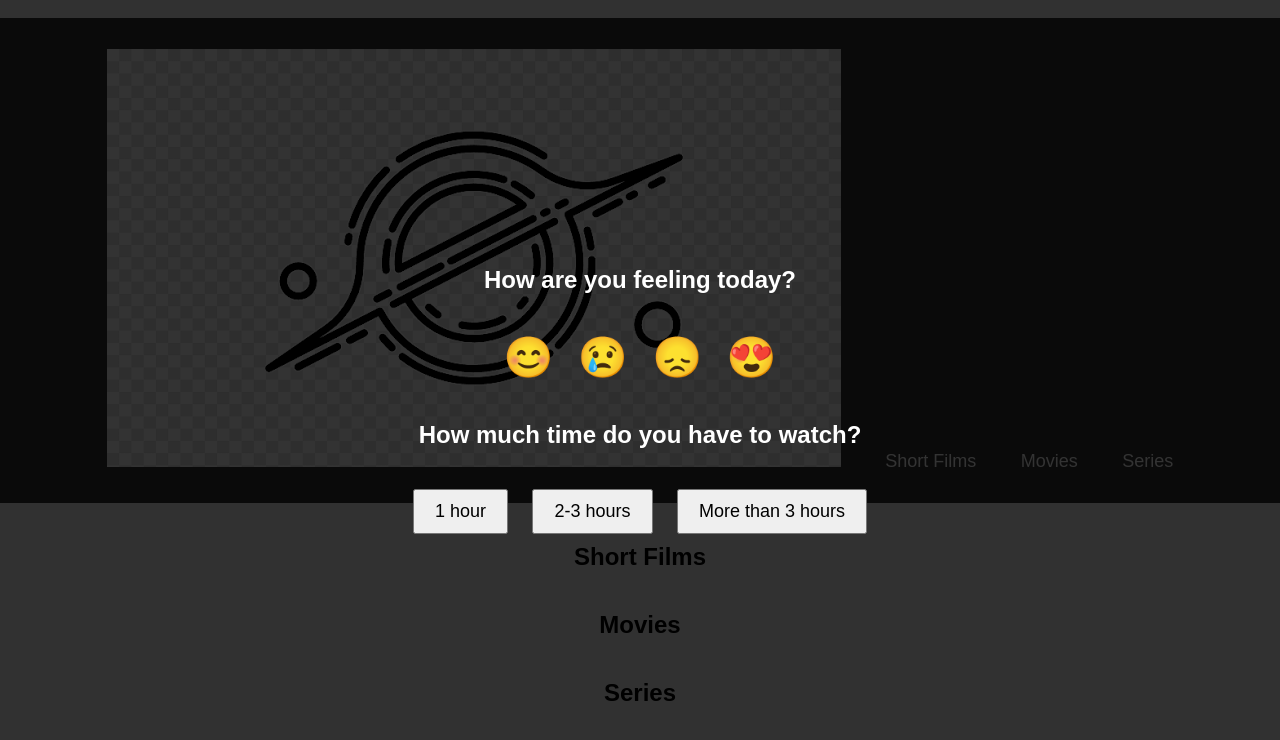
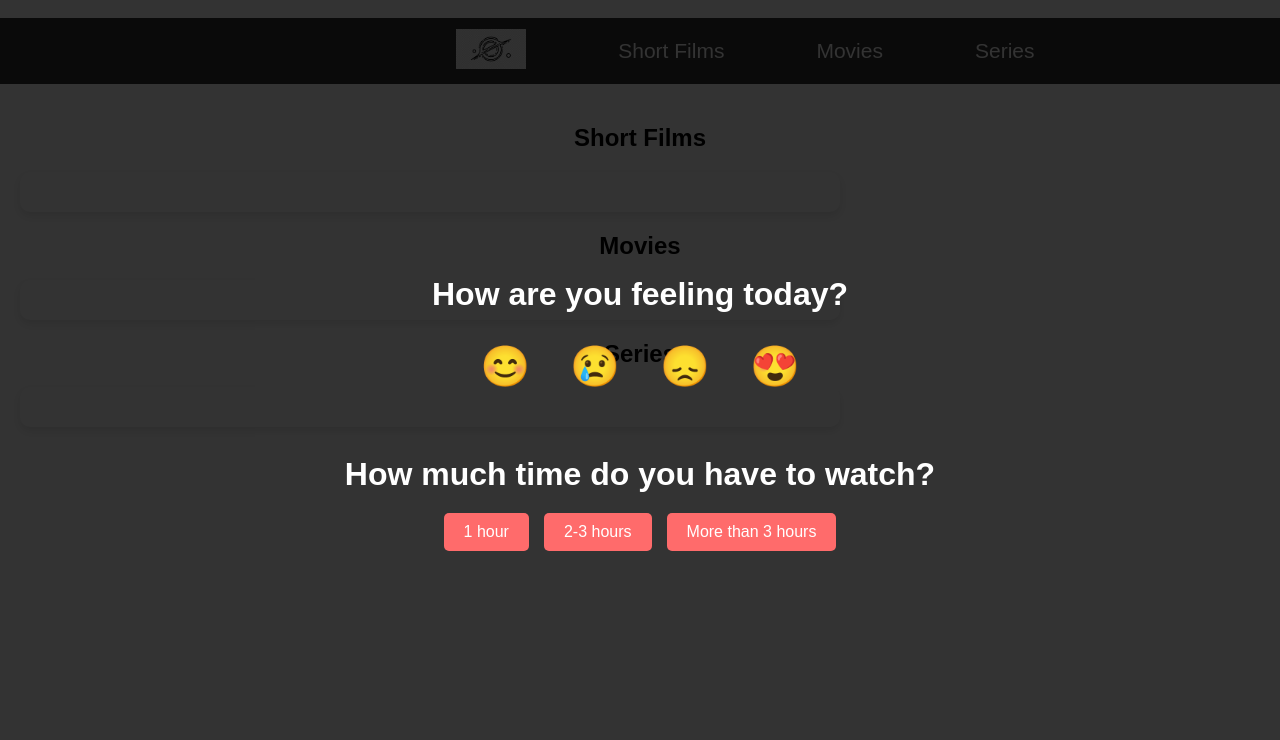
Before and after one commit to Vij414/movie-suggestor, a plain HTML site: page movie-suggestor/index.html in a window 1280 px wide. Drawn offline with Linux system fonts and the light colour scheme.

Commit message:
Update style.css

```diff
--- a/movie-suggestor/style.css
+++ b/movie-suggestor/style.css
@@ -1,82 +1,145 @@
+/* General body styling */
 body {
     font-family: Arial, sans-serif;
     margin: 0;
     padding: 0;
-    background-color: #f4f4f4;
 }
 
+/* Navbar styling */
 nav {
     background-color: #333;
-    color: #fff;
-    padding: 15px 0;
+    padding: px 17px;
+    padding-left: 400px;
 }
 
-nav ul {
-    list-style: none;
-    text-align: center;
-    padding: 0;
+.nav-list {
+    list-style-type: none;
+    display: flex;
+    align-items: center;
+    margin: 0;
+    padding: 10px;
 }
 
-nav ul li {
-    display: inline;
-    margin: 0 20px;
+.nav-list li {
+    margin: 0;
+    padding: 1px 46px;
 }
 
-nav ul li a {
-    color: #fff;
-    text-decoration: none;
-    font-size: 18px;
+.logo-container {
+    margin-right: auto; /* Pushes other items to the right */
 }
 
+.logo {
+    height: 40px;
+    width: auto;
+    max-width: 100%;
+}
+
+.nav-list a {
+    color: white;
+    text-decoration: none;
+    font-size: 21px;
+}
+
+.nav-list a:hover {
+    text-decoration: underline;
+}
 #permission-overlay {
   position: fixed;
   top: 0;
   left: 0;
   width: 100%;
   height: 100%;
-    background-color: rgba(0, 0, 0, 0.8);
-    color: #fff;
+  background-color: rgba(0, 0, 0, 0.8); /* Dark semi-transparent background */
   display: flex;
   flex-direction: column;
+  align-items: center;
   justify-content: center;
-    align-items: center;
+  color: #fff;
+  z-index: 1000;
   text-align: center;
-    z-index: 1000;
 }
 
-.emoji-options, .time-options {
-    margin: 20px 0;
+#permission-overlay h2 {
+  font-size: 2em;
+  margin-bottom: 20px;
+}
+
+.emoji-options {
+  display: flex;
+  gap: 20px;
+  margin-bottom: 30px;
 }
 
 .emoji {
-    font-size: 40px;
-    margin: 0 10px;
+  font-size: 2.5em;
   cursor: pointer;
+  transition: transform 0.3s ease, box-shadow 0.3s ease;
+  border-radius: 50%;
+  padding: 10px;
+}
+
+.emoji:hover {
+  transform: translateY(-5px);
+  box-shadow: 0 4px 15px rgba(255, 255, 255, 0.2);
+}
+
+.time-options {
+  display: flex;
+  gap: 15px;
 }
 
 .time-options button {
+  background-color: #ff6b6b;
+  color: #fff;
+  border: none;
   padding: 10px 20px;
-    font-size: 18px;
-    margin: 0 10px;
+  font-size: 1em;
+  border-radius: 5px;
   cursor: pointer;
+  transition: background-color 0.3s ease, transform 0.3s ease, box-shadow 0.3s ease;
+}
+
+.time-options button:hover {
+  background-color: #ff4b4b;
+  transform: translateY(-3px);
+  box-shadow: 0 4px 15px rgba(255, 255, 255, 0.3);
+}
+
+.time-options button:focus {
+  outline: none;
+  box-shadow: 0 0 0 3px rgba(255, 255, 255, 0.5);
 }
 
 #content {
     padding: 20px;
     text-align: center;
 }
-
 .movie-container {
     display: flex;
-    flex-wrap: wrap;
-    justify-content: center;
-    gap: 20px;
+    flex-wrap: nowrap; /* Allow items to wrap onto the next line */
+    justify-content: space-around; /* Space out items evenly */
+    padding: 20px;
+    gap: 20px; /* Add space between items */
 }
 
-.movie-container div {
+.movie-item {
     background-color: #fff;
-    padding: 10px;
-    border: 1px solid #ccc;
-    border-radius: 5px;
-    width: 200px;
+    border-radius: 10px;
+    box-shadow: 0px 4px 8px rgba(0, 0, 0, 0.1);
+    overflow: hidden;
+    text-align: center;
+    transition: transform 0.3s ease;
+    width: 780px; /* Set a fixed width */
 }
+
+.movie-item img {
+    width: 100%;
+    height: 200px; /* Set a fixed height for consistency */
+    object-fit: cover; /* Ensure images cover the set area */
+    border-bottom: 1px solid #ddd;
+}
+
+.movie-item:hover {
+    transform: translateY(-10px);
+}
```
Lines whose indentation alone changed are shown as unchanged.
